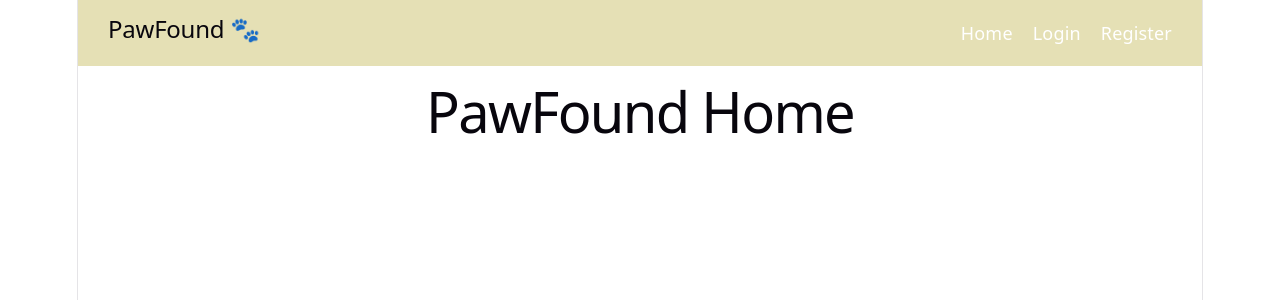
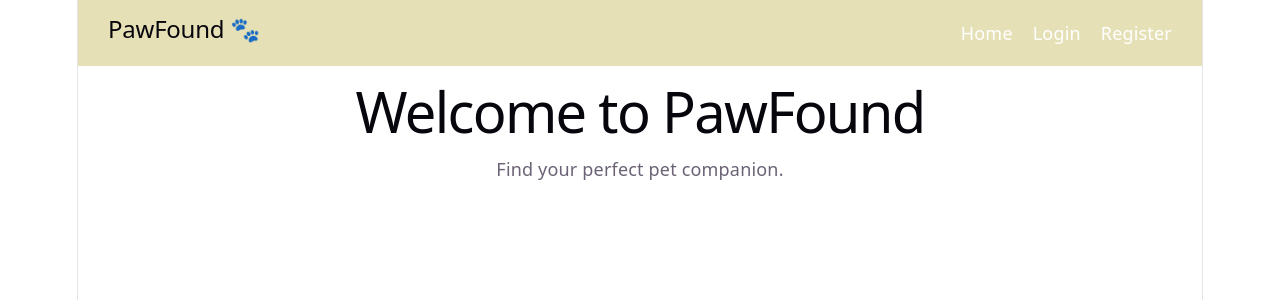
Before and after one commit to wisejoel77-creator/pet-adoption-front-end, a React (Vite) app: page / in a window 1280 px wide. Shown: the top 300 px of the page. Built offline with nearby package versions, Linux system fonts and the light colour scheme.

Commit message:
Create initial Home component

```diff
--- a/src/App.jsx
+++ b/src/App.jsx
@@ -1,9 +1,6 @@
 import { Routes, Route } from "react-router-dom";
 import Navbar from "./components/Navbar";
-
-function Home() {
-  return <h1> PawFound Home</h1>;
-}
+import Home from "./pages/Home";
 
 function Login() {
   return <h1> Login Page</h1>;
--- a/src/pages/Home.jsx
+++ b/src/pages/Home.jsx
@@ -0,0 +1,10 @@
+function Home() {
+  return (
+    <div>
+      <h1>Welcome to PawFound </h1>
+      <p>Find your perfect pet companion.</p>
+    </div>
+  );
+}
+
+export default Home;
```
